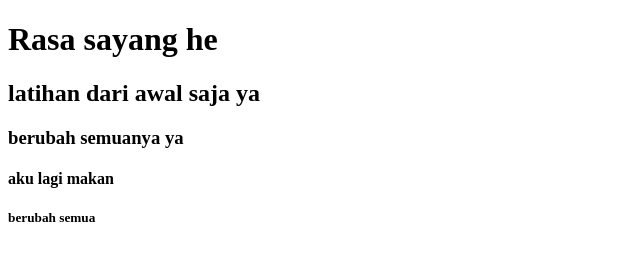
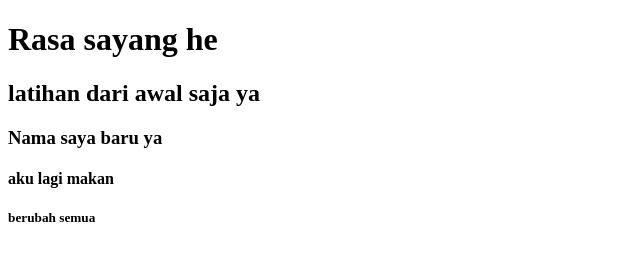
Before and after one commit to iwosiantar/latihan-git, a plain HTML site: page index.html in a window 1280 px wide. Shown: the full height of the page, 0-640 px from the left. Drawn offline with Linux system fonts and the light colour scheme.

Commit message:
nama saya baru ya

```diff
--- a/index.html
+++ b/index.html
@@ -8,7 +8,7 @@
   <body>
         <h1> Rasa sayang he</h1>
         <h2> latihan dari awal saja ya </h2>
-        <h3> berubah semuanya ya </h3>
+        <h3> Nama saya baru ya </h3>
         <h4> aku lagi makan </h4>
         <h5> berubah semua </h5>
   </body>
```
